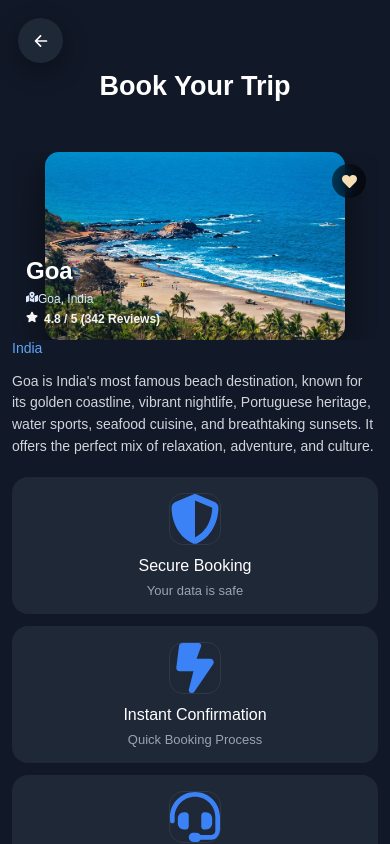
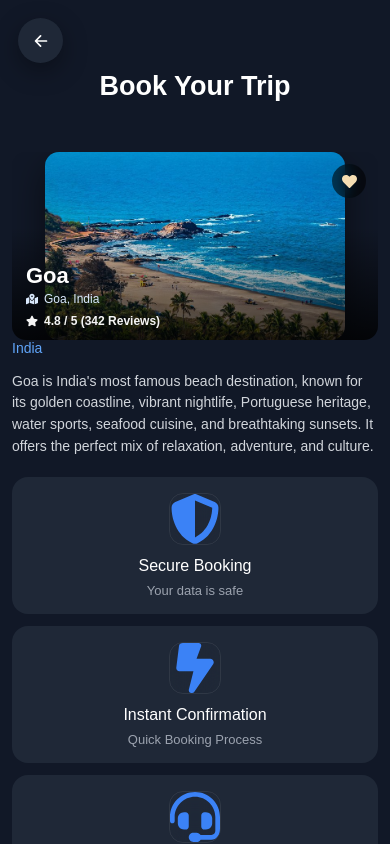
Before and after one commit to VEDANT356/TripPlanner-, a React (Vite) app: page /booking/goa in a window 390 px wide. Shown: the top 844 px of the page. Built offline with nearby package versions, Linux system fonts and the light colour scheme; no server answers.

Commit message:
added a  function

```diff
--- a/src/styles/Booking.css
+++ b/src/styles/Booking.css
@@ -105,6 +105,18 @@
     box-sizing: border-box;
     overflow: hidden;
     border-radius: 20px;
+}
+
+.hero-image::after {
+    content: "";
+    position: absolute;
+    left: 0;
+    right: 0;
+    bottom: 0;
+    height: 60%;
+    background: linear-gradient(to top, rgba(0,0,0,0.8), rgba(0,0,0,0));
+    pointer-events: none;
+    z-index: 2;
 }
 
 .booking-image {
@@ -263,15 +275,28 @@
 .hero-overlay {
     position: absolute;
     left: 25px;
-    bottom: 25px;
+    right: 25px;
+    bottom: 0;
+    padding-bottom: 25px;
     z-index: 3;
-    max-width: 80%;
+    max-width: calc(100% - 50px);
 }
 
 .hero-overlay h2 {
     font-size: 52px;
     font-weight: bold;
     margin-bottom: 10px;
+    line-height: 1.1;
+}
+
+.overlay-location,
+.overlay-rating {
+    display: flex;
+    align-items: center;
+    gap: 6px;
+    white-space: nowrap;
+    overflow: hidden;
+    text-overflow: ellipsis;
 }
 
 .overlay-location {
@@ -282,10 +307,6 @@
 .overlay-rating {
     color: whitesmoke;
     font-weight: 600;
-}
-
-.overlay-rating svg {
-    margin-right: 6px;
 }
 
 .wishlist-btn {
@@ -418,30 +439,27 @@
 
     .booking-image {
         width: 100%;
-        height: 250px;
+        height: 280px;
         object-fit: cover;
         border-radius: 16px;
     }
 
     .hero-overlay {
-        left: 18px;
-        bottom: 18px;
-        max-width: 65%;
+        left: 16px;
+        right: 16px;
+        bottom: 0;
+        padding-bottom: 14px;
+        max-width: calc(100% - 32px);
     }
 
     .hero-overlay h2 {
-        font-size: 32px;
+        font-size: 28px;
         margin-bottom: 6px;
-        line-height: 1.15;
     }
 
-    .overlay-location {
-        font-size: 14px;
-        margin-bottom: 5px;
-    }
-
+    .overlay-location,
     .overlay-rating {
-        font-size: 14px;
+        font-size: 13px;
     }
 
     .wishlist-btn {
@@ -548,18 +566,21 @@
     }
 
     .booking-image {
-        height: 210px;
+        height: 230px;
         border-radius: 14px;
     }
 
     .hero-overlay {
         left: 14px;
-        bottom: 14px;
-        max-width: 60%;
+        right: 14px;
+        bottom: 0;
+        padding-bottom: 12px;
+        max-width: calc(100% - 28px);
     }
 
     .hero-overlay h2 {
-        font-size: 24px;
+        font-size: 22px;
+        margin-bottom: 4px;
     }
 
     .overlay-location,
@@ -612,3 +633,19 @@
         font-size: 28px;
     }
 }
+
+@media (max-width: 380px) {
+
+    .booking-image {
+        height: 200px;
+    }
+
+    .hero-overlay h2 {
+        font-size: 19px;
+    }
+
+    .overlay-location,
+    .overlay-rating {
+        font-size: 11px;
+    }
+}
```
